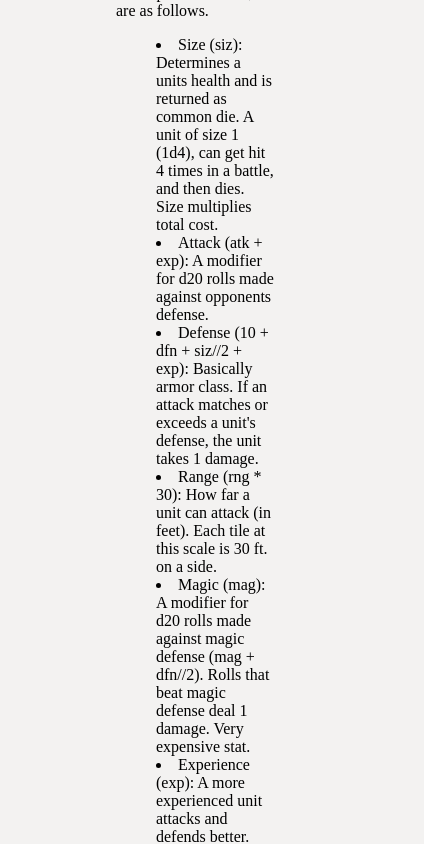
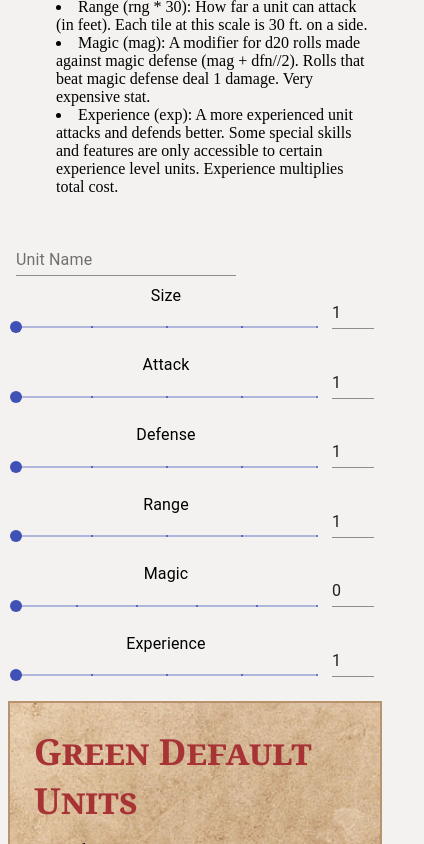
Before and after one commit to mc0918/zykul, a React (Create React App) app: page / in a window 390 px wide. Shown: the part 709-1553 px from the top of the page, 424 px wide, since content can reach past the window. Built offline with nearby package versions, Linux system fonts and the light colour scheme.

Commit message:
Working code (#1)
* scripts

* mobile friendly paragraphs

```diff
--- a/src/App.css
+++ b/src/App.css
@@ -1,19 +1,23 @@
 body {
   padding: 0;
   margin: 0;
-    background-color: #F3F2F1;
+  background-color: #f3f2f1;
 }
-
+@media only screen and (min-width: 0px) {
+  .app-container {
+    margin: 0;
+  }
+}
+@media only screen and (min-width: 1108px) {
   .app-container {
     margin: 0;
     padding-left: 100px;
     padding-right: 100px;
   }
-
+}
 .header-container {
   width: 100vw;
   margin-bottom: 5em;
-
 }
 
 .content-container {
```
Lines whose indentation alone changed are shown as unchanged.
